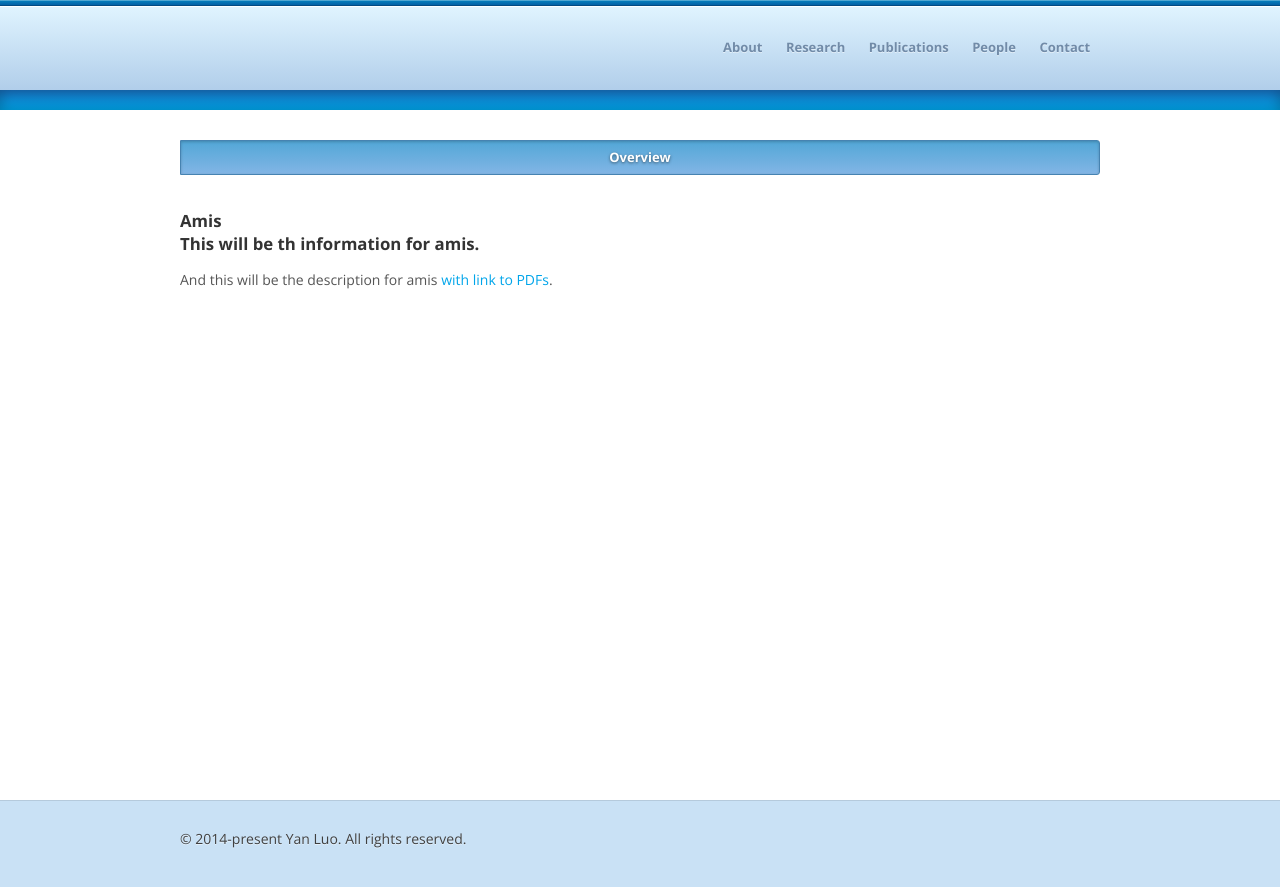
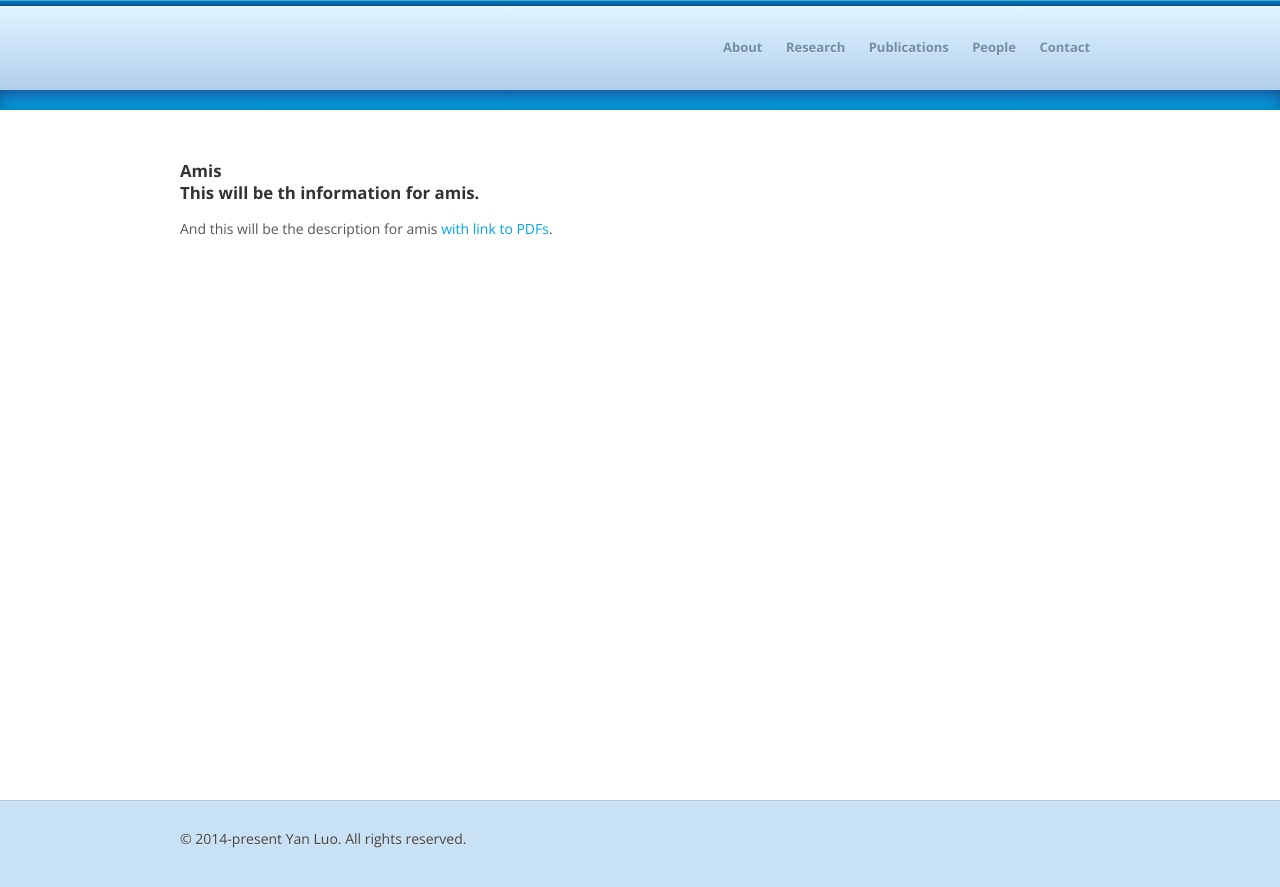
Before and after one commit to eliedaou/acanetsDev, a Jekyll site: the page built from research/amis/index.html, in a window 1280 px wide. Shown: the top 887 px of the page. Built offline with Jekyll 4.4.1, drawn with Linux system fonts in a browser that asks for light colours; Markdown is read by kramdown in place of the engine named in the settings.

Commit message:
removed title bars in publications

```diff
--- a/_layouts/publications.html
+++ b/_layouts/publications.html
@@ -6,13 +6,13 @@ html_title: Publications
 byline:
 ---
 
-<div class="subpage-list">
+<!--div class="subpage-list">
   <ul>
     <li class="current">
       <a href="{{ site.url }}/research/publications/">Publications</a>
     </li>
   </ul>
-</div>
+</div-->
 
 <div class="container">
   {{ content }}
--- a/_layouts/research.html
+++ b/_layouts/research.html
@@ -6,13 +6,13 @@ html_title: Projects
 byline:
 ---
 
-<div class="subpage-list">
+<!--div class="subpage-list">
   <ul>
     <li class="current">
       <a href="{{ site.url }}/research/projects/">Overview</a>
     </li>
   </ul>
-</div>
+</div-->
 
 <div class="container">
   {{ content }}
```
